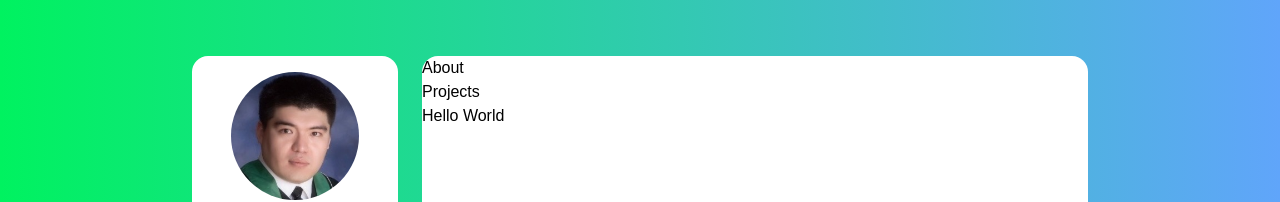
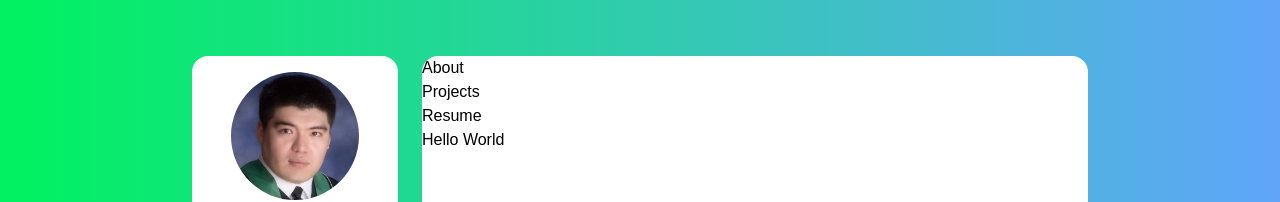
Before and after one commit to Dragontalker/nextjs-tailwindcss-portfolio, a Next.js app: page / in a window 1280 px wide. Shown: the top 202 px of the page. Built offline with nearby package versions, Linux system fonts and the light colour scheme.

Commit message:
Added the section for resume.

```diff
--- a/components/Navbar.tsx
+++ b/components/Navbar.tsx
@@ -26,6 +26,15 @@ const Navbar = () => {
                     </Link>
                 )}
             </div>
+            <div>
+                {activeItem !== 'Resume' && (
+                    <Link href="/resume">
+                        <a>
+                            <span>Resume</span>
+                        </a>
+                    </Link>
+                )}
+            </div>
         </div>
     )
 }
```
